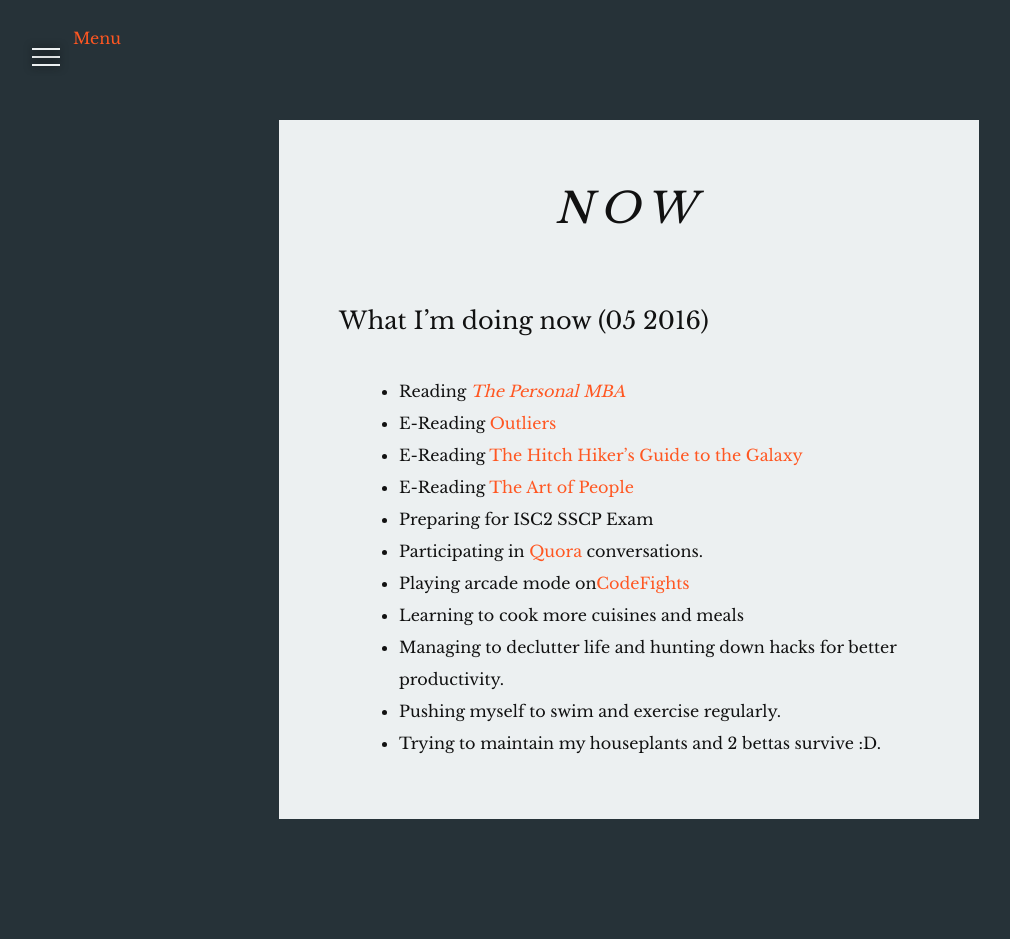
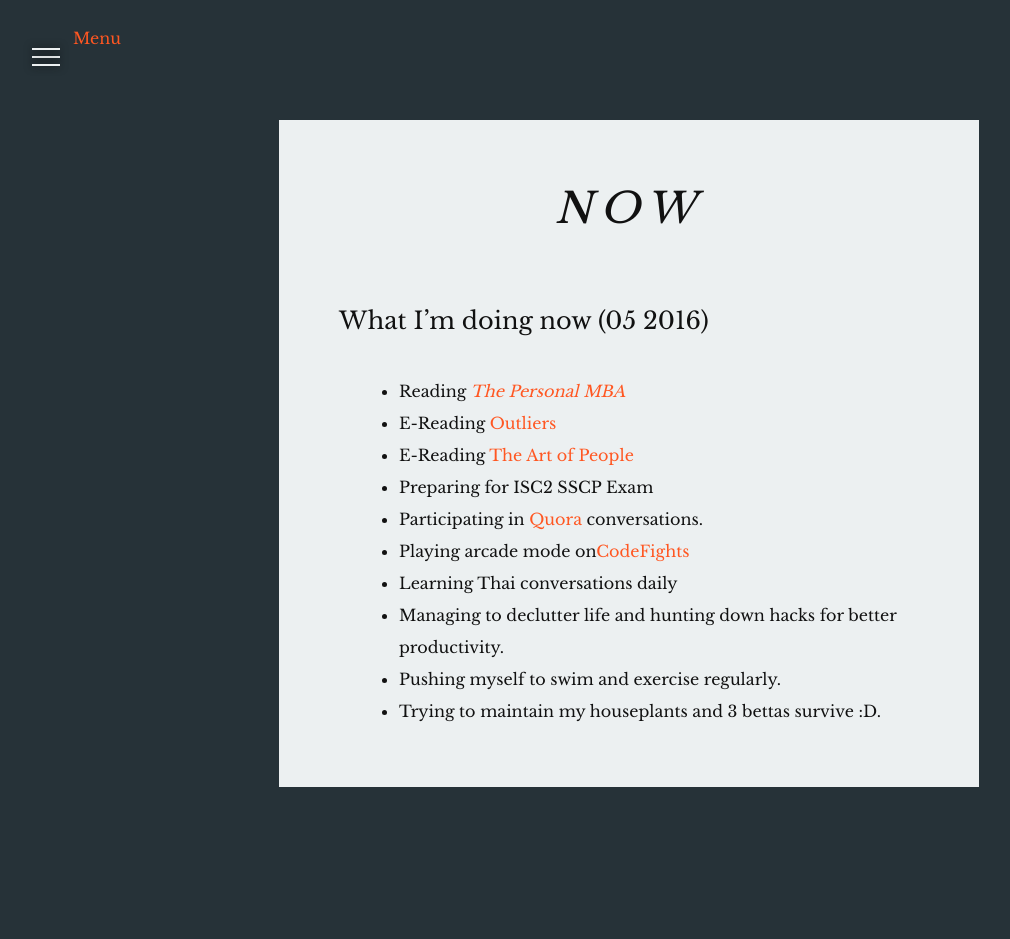
Before and after one commit to aungthurhahein/aungthurhahein.github.com, a Jekyll site: the page built from now.md, in a window 1280 px wide. Shown: the whole page, without its empty margins (11-1021 px from the left). Built offline with Jekyll 4.4.1, drawn with Linux system fonts in a browser that asks for light colours; nearby versions of some CDN libraries; after the commit the page ends 907 px from its top, so only the background shows below that.

Commit message:
updated minor and now page

```diff
--- a/now.md
+++ b/now.md
@@ -8,12 +8,11 @@ permalink: /now/
 
 * Reading [*The Personal MBA*](https://personalmba.com/)
 * E-Reading [Outliers](http://gladwell.com/outliers/)
-* E-Reading [The Hitch Hiker's Guide to the Galaxy](https://www.goodreads.com/book/show/372299.The_Hitch_Hiker_s_Guide_to_the_Galaxy)
 * E-Reading [The Art of People](https://www.goodreads.com/book/show/25776063-the-art-of-people)
 * Preparing for ISC2 SSCP Exam
 * Participating in [Quora](https://www.quora.com/profile/Aung-Thu-Rha-Hein) conversations.
 * Playing arcade mode on[CodeFights](https://codefights.com/signup/p7SbPtK4qSbghZMmi/main)
-* Learning to cook more cuisines and meals
+* Learning Thai conversations daily
 * Managing to declutter life and hunting down hacks for better productivity.
 * Pushing myself to swim and exercise regularly.
-* Trying to maintain my houseplants and 2 bettas survive :D.
+* Trying to maintain my houseplants and 3 bettas survive :D.
```
Also changed, not shown: _posts/2014/2014-10-24-Ubuntu-System-Wide-Porxy.md (+1 -1 lines), projects.md (+4 -0 lines).
